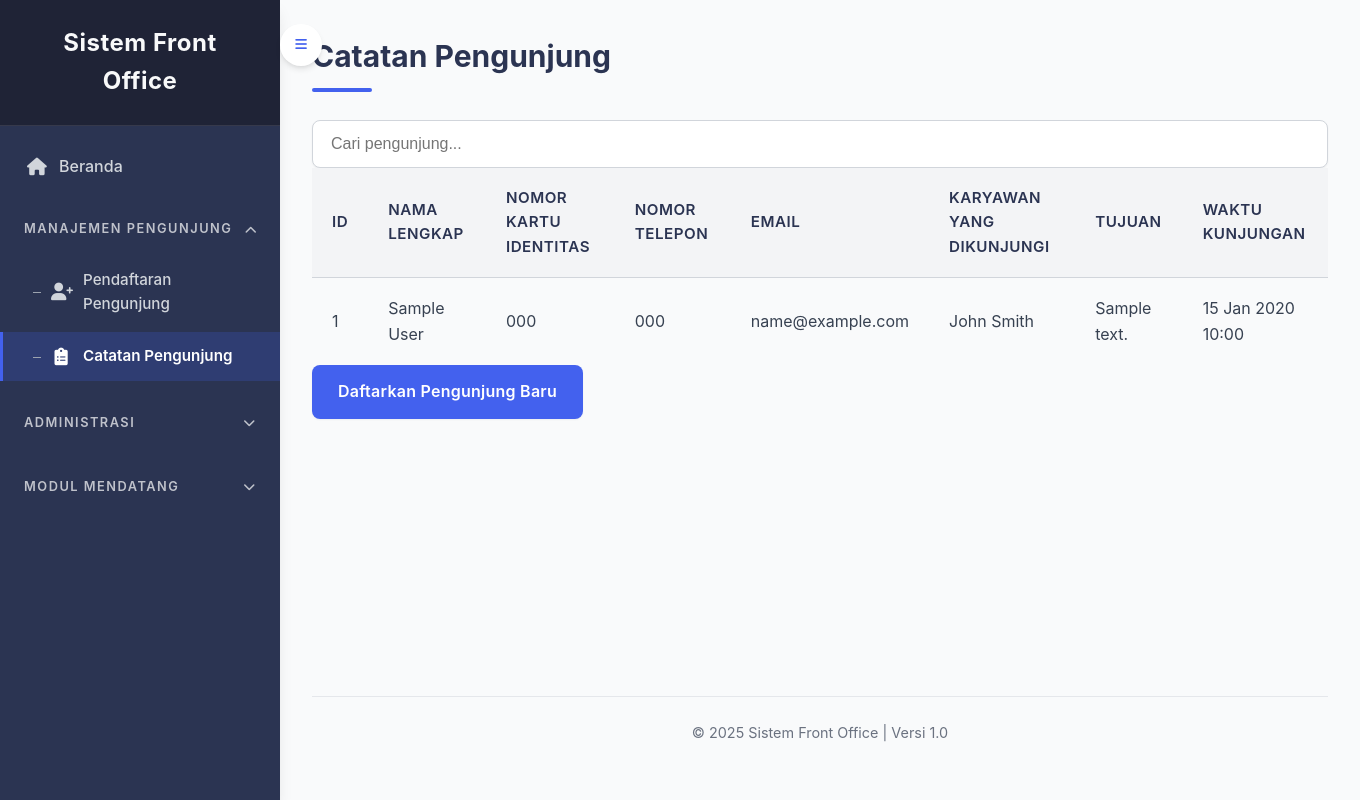
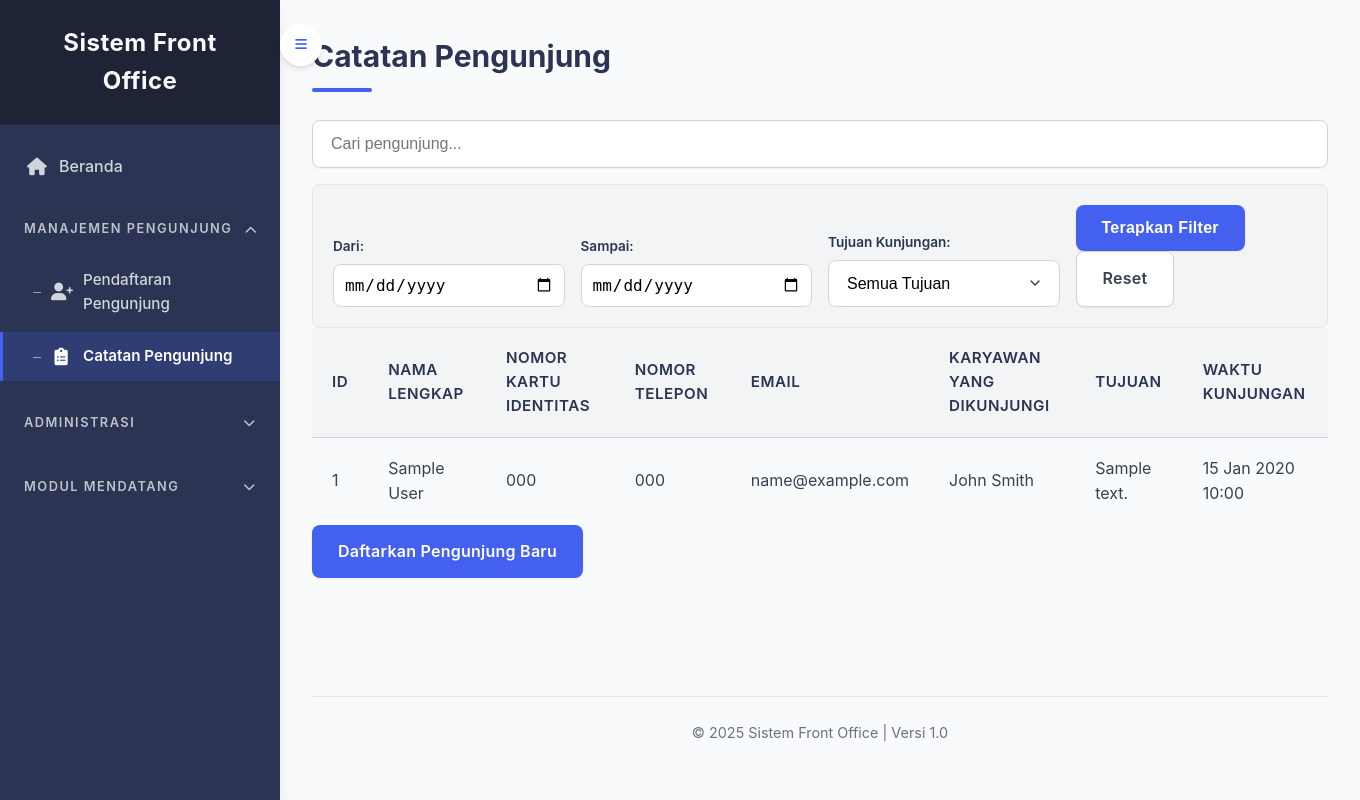
Before and after one commit to febriantok29/front-office-app, a PHP site: page /front-office-app/php/visitor-records.php in a window 1360 px wide. Run offline with PHP 8.4, Linux system fonts and the light colour scheme; data comes from the database, SQL or seed files in the repository; tables that the repository leaves empty hold one stand-in row (values such as "Sample post").

Commit message:
feat: Implement advanced filtering for visitor records and add employee retrieval by ID

```diff
--- a/css/modules/components.css
+++ b/css/modules/components.css
@@ -308,3 +308,53 @@
   border-color: var(--primary);
   font-weight: 600;
 }
+
+/* Advanced Search and Filters */
+.filter-options {
+  margin-top: 1rem;
+  background-color: var(--gray-100);
+  border: 1px solid var(--gray-200);
+  border-radius: var(--border-radius);
+  padding: 1.25rem;
+}
+
+.filter-row {
+  display: flex;
+  flex-wrap: wrap;
+  gap: 1rem;
+  align-items: flex-end;
+}
+
+.filter-group {
+  flex: 1;
+  min-width: 200px;
+}
+
+.filter-group label {
+  font-size: 0.85rem;
+  margin-bottom: 0.375rem;
+}
+
+.filter-group input[type="date"] {
+  width: 100%;
+  padding: 0.625rem;
+}
+
+@media (max-width: 768px) {
+  .filter-row {
+    flex-direction: column;
+  }
+
+  .filter-group {
+    width: 100%;
+  }
+}
+
+/* Empty table message */
+.empty-table-message {
+  text-align: center;
+  padding: 2rem;
+  color: var(--text-muted);
+  font-style: italic;
+  background-color: var(--gray-50);
+}
--- a/js/visitors.js
+++ b/js/visitors.js
@@ -9,6 +9,8 @@
     // Get references to elements
     const searchInput = document.getElementById('visitorSearch');
     const visitorTable = document.getElementById('visitorTable');
+    const filterForm = document.getElementById('filterForm');
+    const searchTermField = document.getElementById('searchTermField');
 
     // Skip if elements don't exist on the current page
     if (!searchInput || !visitorTable) return;
@@ -16,11 +18,33 @@
     // Add event listener for search input
     searchInput.addEventListener('input', function () {
         const searchTerm = this.value.toLowerCase().trim();
+
+        // For client-side filtering without refreshing
         filterVisitorTable(searchTerm);
+
+        // Update the hidden field for server-side filtering
+        if (searchTermField) {
+            searchTermField.value = searchTerm;
+        }
     });
 
+    // Add event listener for search input to trigger search on enter key
+    searchInput.addEventListener('keypress', function (e) {
+        if (e.key === 'Enter' && filterForm) {
+            e.preventDefault();
+            filterForm.submit();
+        }
+    });
+
+    // Initialize search input from URL parameter if present
+    const urlParams = new URLSearchParams(window.location.search);
+    const searchTermParam = urlParams.get('searchTerm');
+    if (searchTermParam && searchInput) {
+        searchInput.value = searchTermParam;
+    }
+
     /**
-     * Filter the visitor table based on search term
+     * Filter the visitor table based on search term (client-side filtering)
      *
      * @param {string} searchTerm - The term to search for
      */
--- a/php/visitor-records.php
+++ b/php/visitor-records.php
@@ -11,9 +11,18 @@
 // Include the Visitor model
 require_once __DIR__ . '/../app/models/Visitor.php';
 
-// Get all visitors
+// Get filter parameters
+$dateFrom = $_GET['dateFrom'] ?? '';
+$dateTo = $_GET['dateTo'] ?? '';
+$searchTerm = $_GET['searchTerm'] ?? '';
+$filterPurpose = $_GET['filterPurpose'] ?? '';
+
+// Get all visitors with optional filtering
 $visitor = new Visitor();
-$visitors = $visitor->getAll();
+$visitors = $visitor->getAll($dateFrom, $dateTo, $searchTerm, $filterPurpose);
+
+// Get distinct visit purposes for dropdown
+$visitPurposes = $visitor->getDistinctPurposes();
 ?>
 
 <!DOCTYPE html>
@@ -62,22 +71,48 @@
             <main>
                 <h2>Catatan Pengunjung</h2>
 
-                <?php if (empty($visitors)): ?>
-                    <p class="info-message">Tidak ada catatan pengunjung ditemukan.</p>
-                <?php else: ?>
                 <div class="search-filter">
                     <input type="text" id="visitorSearch" placeholder="Cari pengunjung..." class="search-input">
-                        <!-- Future expansion: Add date range filters and more advanced search options -->
-                        <!--
+
                     <div class="filter-options">
+                        <form id="filterForm" method="GET" action="visitor-records.php">
+                            <div class="filter-row">
+                                <div class="filter-group">
                                     <label for="dateFrom">Dari:</label>
-                            <input type="date" id="dateFrom">
+                                    <input type="date" id="dateFrom" name="dateFrom" value="<?php echo htmlspecialchars($dateFrom); ?>">
+                                </div>
+
+                                <div class="filter-group">
                                     <label for="dateTo">Sampai:</label>
-                            <input type="date" id="dateTo">
-                            <button class="button button-small">Filter</button>
+                                    <input type="date" id="dateTo" name="dateTo" value="<?php echo htmlspecialchars($dateTo); ?>">
                                 </div>
-                        -->
+
+                                <div class="filter-group">
+                                    <label for="filterPurpose">Tujuan Kunjungan:</label>
+                                    <select id="filterPurpose" name="filterPurpose">
+                                        <option value="">Semua Tujuan</option>
+                                        <?php foreach($visitPurposes as $purpose): ?>
+                                            <option value="<?php echo htmlspecialchars($purpose); ?>"
+                                                <?php echo $filterPurpose === $purpose ? 'selected' : ''; ?>>
+                                                <?php echo htmlspecialchars($purpose); ?>
+                                            </option>
+                                        <?php endforeach; ?>
+                                    </select>
                                 </div>
+
+                                <div class="filter-group">
+                                    <input type="hidden" name="searchTerm" id="searchTermField" value="<?php echo htmlspecialchars($searchTerm); ?>">
+                                    <button type="submit" class="button button-small">Terapkan Filter</button>
+                                    <a href="visitor-records.php" class="button button-small button-secondary">Reset</a>
+                                </div>
+                            </div>
+                        </form>
+                    </div>
+                </div>
+
+                <?php if (empty($visitors) && ($dateFrom || $dateTo || $searchTerm || $filterPurpose)): ?>
+                    <p class="info-message">Tidak ada catatan pengunjung ditemukan dengan kriteria pencarian yang dipilih. Silakan ubah filter atau reset.</p>
+                <?php endif; ?>
 
                 <div class="table-responsive">
                     <table id="visitorTable">
@@ -94,6 +129,11 @@
                             </tr>
                         </thead>
                         <tbody>
+                            <?php if (empty($visitors)): ?>
+                                <tr>
+                                    <td colspan="8" class="empty-table-message">Tidak ada data untuk ditampilkan</td>
+                                </tr>
+                            <?php else: ?>
                                 <?php foreach ($visitors as $visitor): ?>
                                 <tr>
                                     <td><?php echo $visitor['id']; ?></td>
@@ -106,6 +146,7 @@
                                     <td><?php echo date('d M Y H:i', strtotime($visitor['visit_timestamp'])); ?></td>
                                 </tr>
                                 <?php endforeach; ?>
+                            <?php endif; ?>
                         </tbody>
                     </table>
                 </div>
@@ -118,7 +159,6 @@
                     <button class="pagination-btn">Berikutnya</button>
                 </div>
                 -->
-                <?php endif; ?>
 
                 <div class="actions">
                     <a href="visitor-registration.php" class="button">Daftarkan Pengunjung Baru</a>
```
Also changed, not shown: app/models/Employee.php (+11 -0 lines), app/models/Visitor.php (+53 -6 lines), public/index.php (deleted, +0 -34 lines), public/assets/css/modules/base.css (deleted), public/assets/css/modules/layout.css (deleted), public/assets/css/styles.css (deleted), public/assets/js/script.js (deleted). Lines whose indentation alone changed are shown as unchanged.
